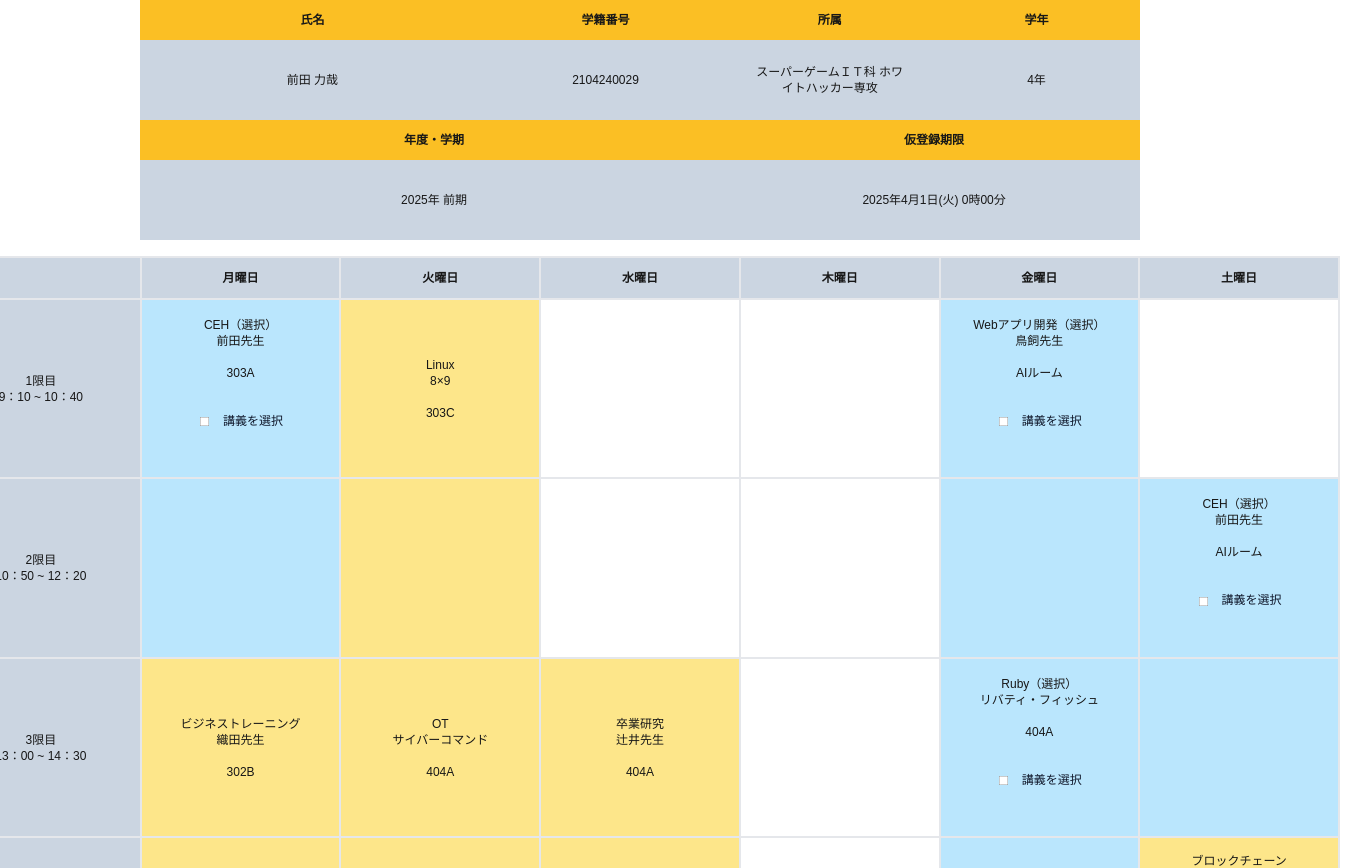
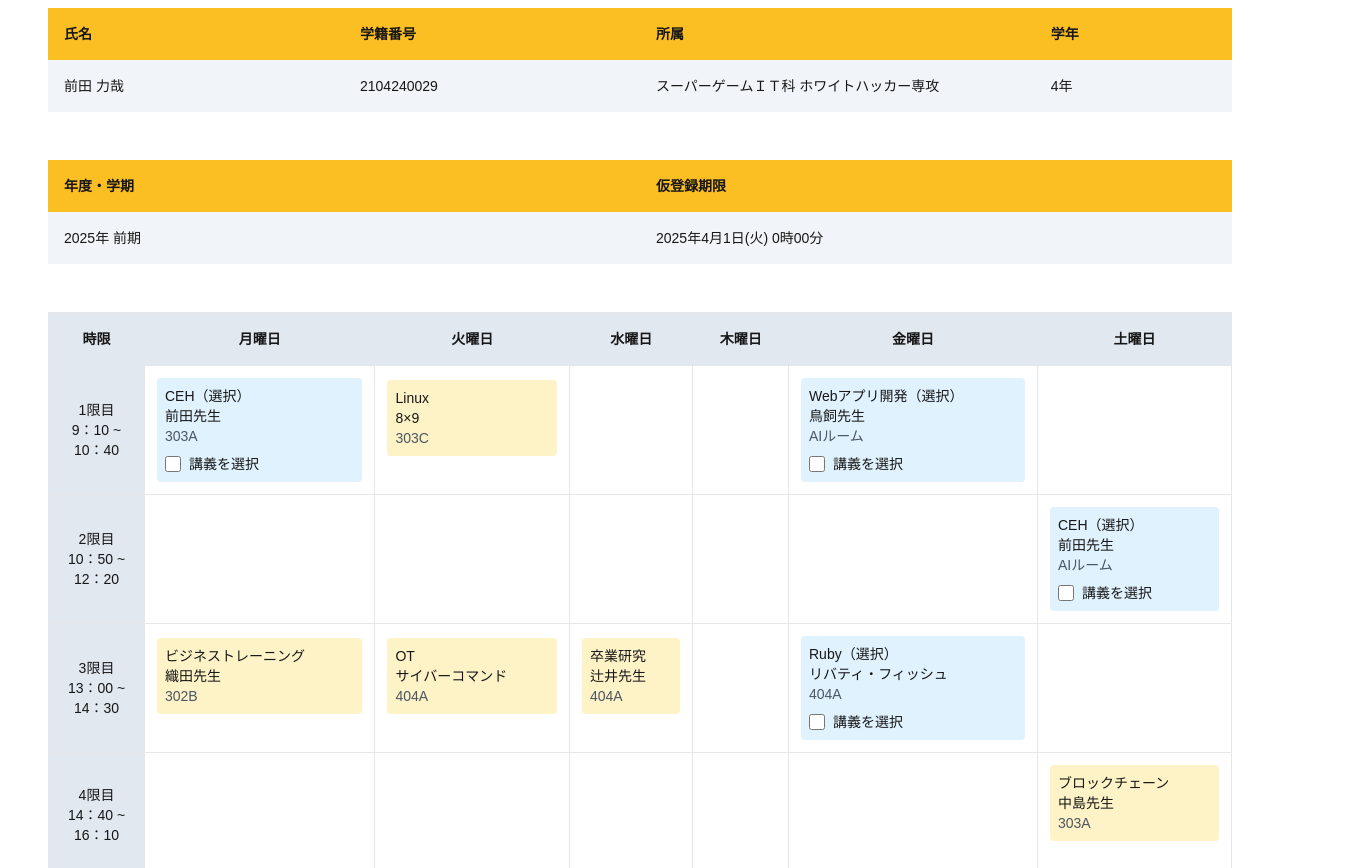
Before and after one commit to rikiyqhks/com-portal-x, a Next.js app: page /course_registration in a window 1280 px wide. Shown: the part 200-1068 px from the top of the page, 1356 px wide, since content can reach past the window. Built offline with nearby package versions, Linux system fonts and the light colour scheme.

Commit message:
履修登録のレスポンシブ対応

```diff
--- a/app/course_registration/page.tsx
+++ b/app/course_registration/page.tsx
@@ -2,214 +2,201 @@
 
 import { NextPage } from 'next'
 import { ChangeEvent, useState } from 'react'
+
+type Course = {
+  name: string
+  teacher?: string
+  room?: string
+  isSelectable?: boolean
+  type?: 'required' | 'elective'
+}
+
+type Schedule = {
+  [key: number]: {
+    [key: number]: Course | null
+  }
+}
+
+const courseSchedule: Schedule = {
+  0: { // 1限目
+    0: { name: 'CEH', teacher: '前田先生', room: '303A', isSelectable: true, type: 'elective' },
+    1: { name: 'Linux', teacher: '8×9', room: '303C', type: 'required' },
+    2: null,
+    3: null,
+    4: { name: 'Webアプリ開発', teacher: '鳥飼先生', room: 'AIルーム', isSelectable: true, type: 'elective' },
+    5: null
+  },
+  1: { // 2限目
+    0: null,
+    1: null,
+    2: null,
+    3: null,
+    4: null,
+    5: { name: 'CEH', teacher: '前田先生', room: 'AIルーム', isSelectable: true, type: 'elective' }
+  },
+  2: { // 3限目
+    0: { name: 'ビジネストレーニング', teacher: '織田先生', room: '302B', type: 'required' },
+    1: { name: 'OT', teacher: 'サイバーコマンド', room: '404A', type: 'required' },
+    2: { name: '卒業研究', teacher: '辻井先生', room: '404A', type: 'required' },
+    3: null,
+    4: { name: 'Ruby', teacher: 'リバティ・フィッシュ', room: '404A', isSelectable: true, type: 'elective' },
+    5: null
+  },
+  3: { // 4限目
+    0: null,
+    1: null,
+    2: null,
+    3: null,
+    4: null,
+    5: { name: 'ブロックチェーン', teacher: '中島先生', room: '303A', type: 'required' }
+  },
+  4: { // 5限目
+    0: null,
+    1: null,
+    2: { name: 'HR', type: 'required' },
+    3: null,
+    4: null,
+    5: null
+  },
+  5: { // 6限目
+    0: null,
+    1: null,
+    2: null,
+    3: null,
+    4: null,
+    5: null
+  }
+}
 
 /**
  * 履修登録ができるページ
  * @returns 履修登録
  */
 const Course_Registration: NextPage = () => {
+  // 履修科目を選択しているか状態管理する配列
+  const [selected, setSelected] = useState<boolean[]>(Array(10).fill(false))
 
-  // 履修科目を選択しているか状態管理する配列
-  const [selected, setSelected] = useState<boolean[]>([false, false, false, false])
+  const renderCourseCell = (course: Course | null, periodIndex: number, dayIndex: number) => {
+    if (!course) return null
+
+    const bgColor = course.type === 'required' ? 'bg-amber-100' : 'bg-sky-100'
+    const selectableIndex = `${periodIndex}-${dayIndex}`
+
+    return (
+      <div className={`${bgColor} p-2 rounded h-full`}>
+        <div className='font-medium'>{course.name}{course.type === 'elective' && '（選択）'}</div>
+        {course.teacher && <div className='text-sm'>{course.teacher}</div>}
+        {course.room && <div className='text-sm text-gray-600'>{course.room}</div>}
+        {course.isSelectable && (
+          <label className='mt-2 flex items-center space-x-2 cursor-pointer'>
+            <input
+              type='checkbox'
+              checked={selected[parseInt(selectableIndex)]}
+              onChange={(e: ChangeEvent<HTMLInputElement>) => {
+                const newSelected = [...selected]
+                newSelected[parseInt(selectableIndex)] = e.target.checked
+                setSelected(newSelected)
+              }}
+              className='form-checkbox h-4 w-4 text-blue-600'
+            />
+            <span className='text-sm'>講義を選択</span>
+          </label>
+        )}
+      </div>
+    )
+  }
 
   // メインコンテンツ
   return (
-    <main className='w-full h-auto flex flex-col justify-center items-center gap-5 py-12'>
-      <section className='flex flex-col justify-center items-center gap-4 px-4 py-2'>
-        <caption className='text-xl md:text-2xl font-thin'>履修登録</caption>
-        <section className='flex flex-col justify-center items-center md:justify-start md:items-start'>
-          {/* テーブルコンテンツ 1つめ */}
-          <table className='w-[1000px] h-[120px] table-fixed text-[9px] md:text-xs text-center'>
+    <main className='min-h-screen w-full p-4 md:p-8 lg:p-12'>
+      <div className='max-w-7xl mx-auto'>
+        <section className='space-y-8'>
+          <h1 className='text-xl md:text-2xl font-thin text-center'>履修登録</h1>
+
+          {/* 学生情報テーブル */}
+          <div className='overflow-x-auto'>
+            <table className='w-full min-w-[640px] mb-4 text-sm'>
               <thead>
                 <tr className='bg-amber-400'>
-                <th className='w-20 px-5 py-1 md:w-40 md:px-7 md:py-3'>氏名</th>
-                <th className='w-20 px-5 py-1 md:w-28 md:px-7 md:py-3'>学籍番号</th>
-                <th className='w-32 px-5 py-1 md:w-24 md:px-7 md:py-3'>所属</th>
-                <th className='w-16 px-5 py-1 md:w-24 md:px-7 md:py-3'>学年</th>
+                  <th className='p-3 md:p-4 text-left w-1/4'>氏名</th>
+                  <th className='p-3 md:p-4 text-left w-1/4'>学籍番号</th>
+                  <th className='p-3 md:p-4 text-left w-1/3'>所属</th>
+                  <th className='p-3 md:p-4 text-left w-1/6'>学年</th>
                 </tr>
               </thead>
               <tbody>
-              <tr className='bg-slate-300'>
-                <td className='px-3 py-1 md:px-7 md:py-3'>前田 力哉</td>
-                <td className='px-3 py-1 md:px-7 md:py-3'>2104240029</td>
-                <td className='px-3 py-1 md:px-7 md:py-3'>スーパーゲームＩＴ科 ホワイトハッカー専攻</td>
-                <td className='px-3 py-1 md:px-7 md:py-3'>4年</td>
+                <tr className='bg-slate-100'>
+                  <td className='p-3 md:p-4'>前田 力哉</td>
+                  <td className='p-3 md:p-4'>2104240029</td>
+                  <td className='p-3 md:p-4'>スーパーゲームＩＴ科 ホワイトハッカー専攻</td>
+                  <td className='p-3 md:p-4'>4年</td>
                 </tr>
               </tbody>
             </table>
-          {/* テーブルコンテンツ 2つめ */}
-          <table className='w-[1000px] h-[120px] table-fixed text-[9px] md:text-xs text-center'>
+          </div>
+
+          {/* 学期情報テーブル */}
+          <div className='overflow-x-auto'>
+            <table className='w-full min-w-[640px] mb-4 text-sm'>
               <thead>
                 <tr className='bg-amber-400'>
-                <th className='w-44 px-3 py-1 md:w-40 md:px-7 md:py-3'>年度・学期</th>
-                <th className='w-44 px-3 py-1 md:w-28 md:px-7 md:py-3'>仮登録期限</th>
+                  <th className='p-3 md:p-4 text-left w-1/2'>年度・学期</th>
+                  <th className='p-3 md:p-4 text-left w-1/2'>仮登録期限</th>
                 </tr>
               </thead>
               <tbody>
-              <tr className='bg-slate-300'>
-                <td className='px-3 py-1 md:px-7 md:py-3'>2025年 前期</td>
-                <td className='px-3 py-1 md:px-7 md:py-3'>2025年4月1日(火) 0時00分</td>
+                <tr className='bg-slate-100'>
+                  <td className='p-3 md:p-4'>2025年 前期</td>
+                  <td className='p-3 md:p-4'>2025年4月1日(火) 0時00分</td>
                 </tr>
               </tbody>
             </table>
-        </section>
-        <section className='flex flex-col overflow-x-scroll md:overflow-x-visible justify-start md:justify-center items-start md:items-center'>
-          {/* テーブルコンテンツ 履修登録 */}
-          <table className='w-[1400px] h-[800px] table-fixed text-[9px] md:text-xs text-center border-2'>
-            <caption className='text-start py-1 md:hidden'>※横スクロールして全体を確認して下さい。</caption>
+          </div>
+
+          {/* コーススケジュールテーブル */}
+          <div className='overflow-x-auto'>
+            <p className='text-sm text-gray-600 mb-2 md:hidden'>※横スクロールして全体を確認して下さい。</p>
+            <table className='w-full min-w-[1000px] text-sm border-collapse'>
               <thead>
-              {/* 1列目 */}
-              <tr className='bg-slate-300 border-2'>
-                <th className='w-24 px-3 py-1 md:w-44 border-2 md:px-7 md:py-3'></th>
-                <th className='w-24 px-3 py-1 md:w-44 border-2 md:px-7 md:py-3'>月曜日</th>
-                <th className='w-24 px-3 py-1 md:w-44 border-2 md:px-7 md:py-3'>火曜日</th>
-                <th className='w-24 px-3 py-1 md:w-44 border-2 md:px-7 md:py-3'>水曜日</th>
-                <th className='w-24 px-3 py-1 md:w-44 border-2 md:px-7 md:py-3'>木曜日</th>
-                <th className='w-24 px-3 py-1 md:w-44 border-2 md:px-7 md:py-3'>金曜日</th>
-                <th className='w-24 px-3 py-1 md:w-44 border-2 md:px-7 md:py-3'>土曜日</th>
+                <tr className='bg-slate-200'>
+                  <th className='border p-3 md:p-4 w-20 md:w-24'>時限</th>
+                  <th className='border p-3 md:p-4'>月曜日</th>
+                  <th className='border p-3 md:p-4'>火曜日</th>
+                  <th className='border p-3 md:p-4'>水曜日</th>
+                  <th className='border p-3 md:p-4'>木曜日</th>
+                  <th className='border p-3 md:p-4'>金曜日</th>
+                  <th className='border p-3 md:p-4'>土曜日</th>
                 </tr>
               </thead>
               <tbody>
-              {/* 2列目 */}
-              <tr className='border-2'>
-                <td className='bg-slate-300 border-2 px-7 py-3'>1限目<br />9：10 ~ 10：40</td>
-                <td className='bg-sky-200 px-7 border-2 py-3'>
-                  CEH（選択）<br />前田先生<br /><br />303A<br />
-                  <span className='inline-block my-5'>
-                    <label htmlFor='ceh-1-checkbox' className='w-full flex md:block flex-col py-3 text-[9px] md:text-xs text-slate-900 cursor-pointer'>
-                      <input
-                        id='ceh-1-checkbox'
-                        type='checkbox'
-                        checked={selected[1]}
-                        className='scale-75 align-middle text-blue-600 bg-slate-300 border-2-slate-300 rounded focus:ring-blue-500 focus:ring-2 cursor-pointer'
-                        // 選択したら状態管理変数に真偽値を代入
-                        onChange={(e: ChangeEvent<HTMLInputElement>) => {
-                          const newSelected = [...selected]
-                          newSelected[1] = e.target.checked
-                          setSelected(newSelected)
-                        }}
-                      />
-                      <span className='ps-1 md:ps-3'>講義を選択</span>
-                    </label>
-                  </span>
+                {[
+                  { time: '1限目', hours: '9：10 ~ 10：40' },
+                  { time: '2限目', hours: '10：50 ~ 12：20' },
+                  { time: '3限目', hours: '13：00 ~ 14：30' },
+                  { time: '4限目', hours: '14：40 ~ 16：10' },
+                  { time: '5限目', hours: '16：20 ~ 17：50' },
+                  { time: '6限目', hours: '18：00 ~ 19：30' }
+                ].map((slot, periodIndex) => (
+                  <tr key={periodIndex} className='border'>
+                    <td className='border bg-slate-200 p-2 md:p-3 text-center'>
+                      <div className='font-medium'>{slot.time}</div>
+                      <div className='text-xs md:text-sm'>{slot.hours}</div>
                     </td>
-                <td className='bg-amber-200 px-7 border-2 py-3'>Linux<br />8×9<br /><br />303C</td>
-                <td className='px-7 border-2 py-3'></td>
-                <td className='px-7 border-2 py-3'></td>
-                <td className='bg-sky-200 px-7 border-2 py-3'>
-                  Webアプリ開発（選択）<br />鳥飼先生<br /><br />AIルーム<br />
-                  <span className='inline-block my-5'>
-                    <label htmlFor='web-app-checkbox' className='w-full flex md:block flex-col py-3 text-[9px] md:text-xs text-slate-900 cursor-pointer'>
-                      <input
-                        id='web-app-checkbox'
-                        type='checkbox'
-                        checked={selected[2]}
-                        className='scale-75 align-middle text-blue-600 bg-slate-300 border-2-slate-300 rounded focus:ring-blue-500 focus:ring-2 cursor-pointer'
-                        // 選択したら状態管理変数に真偽値を代入
-                        onChange={(e: ChangeEvent<HTMLInputElement>) => {
-                          const newSelected = [...selected]
-                          newSelected[2] = e.target.checked
-                          setSelected(newSelected)
-                        }}
-                      />
-                      <span className='ps-3'>講義を選択</span>
-                    </label>
-                  </span>
+                    {[0, 1, 2, 3, 4, 5].map((dayIndex) => (
+                      <td key={dayIndex} className='border p-2 md:p-3'>
+                        <div className='min-h-[100px] flex flex-col justify-between'>
+                          {renderCourseCell(courseSchedule[periodIndex][dayIndex], periodIndex, dayIndex)}
+                        </div>
                       </td>
-                <td className='px-7 border-2 py-3'></td>
+                    ))}
                   </tr>
-              {/* 3列目 */}
-              <tr className='border-2'>
-                <td className='bg-slate-300 border-2 px-7 py-3'>2限目<br />10：50 ~ 12：20</td>
-                <td className='bg-sky-200 px-7 border-2 py-3'></td>
-                <td className='bg-amber-200 px-7 border-2 py-3'></td>
-                <td className='px-7 border-2 py-3'></td>
-                <td className='px-7 border-2 py-3'></td>
-                <td className='bg-sky-200 px-7 border-2 py-3'></td>
-                <td className='bg-sky-200 px-7 border-2 py-3'>
-                  CEH（選択）<br />前田先生<br /><br />AIルーム<br />
-                  <span className='inline-block my-5'>
-                    <label htmlFor='ceh-2-checkbox' className='w-full flex md:block flex-col py-3 text-[9px] md:text-xs text-slate-900 cursor-pointer'>
-                      <input
-                        id='ceh-2-checkbox'
-                        type='checkbox'
-                        checked={selected[3]}
-                        className='scale-75 align-middle text-blue-600 bg-slate-300 border-2-slate-300 rounded focus:ring-blue-500 focus:ring-2 cursor-pointer'
-                        // 選択したら状態管理変数に真偽値を代入
-                        onChange={(e: ChangeEvent<HTMLInputElement>) => {
-                          const newSelected = [...selected]
-                          newSelected[3] = e.target.checked
-                          setSelected(newSelected)
-                        }}
-                      />
-                      <span className='ps-3'>講義を選択</span>
-                    </label>
-                  </span>
-                </td>
-              </tr>
-              {/* 4列目 */}
-              <tr className='border-2'>
-                <td className='bg-slate-300 border-2 px-7 py-3'>3限目<br />13：00 ~ 14：30</td>
-                <td className='bg-amber-200 px-7 border-2 py-3'>ビジネストレーニング<br />織田先生<br /><br />302B</td>
-                <td className='bg-amber-200 px-7 border-2 py-3'>OT<br />サイバーコマンド<br /><br />404A</td>
-                <td className='bg-amber-200 px-7 border-2 py-3'>卒業研究<br />辻井先生<br /><br />404A</td>
-                <td className='px-7 border-2 py-3'></td>
-                <td className='bg-sky-200 px-7 border-2 py-3'>
-                  Ruby（選択）<br />リバティ・フィッシュ<br /><br />404A<br />
-                  <span className='inline-block my-5'>
-                    <label htmlFor='ruby-checkbox' className='w-full flex md:block flex-col py-3 text-[9px] md:text-xs text-slate-900 cursor-pointer'>
-                      <input
-                        id='ruby-checkbox'
-                        type='checkbox'
-                        checked={selected[4]}
-                        className='scale-75 align-middle text-blue-600 bg-slate-300 border-2-slate-300 rounded focus:ring-blue-500 focus:ring-2 cursor-pointer'
-                        // 選択したら状態管理変数に真偽値を代入
-                        onChange={(e: ChangeEvent<HTMLInputElement>) => {
-                          const newSelected = [...selected]
-                          newSelected[4] = e.target.checked
-                          setSelected(newSelected)
-                        }}
-                      />
-                      <span className='ps-3'>講義を選択</span>
-                    </label>
-                  </span>
-                </td>
-                <td className='bg-sky-200 px-7 border-2 py-3'></td>
-              </tr>
-              {/* 5列目 */}
-              <tr className='border-2'>
-                <td className='bg-slate-300 border-2 px-7 py-3'>4限目<br />14：40 ~ 16：10</td>
-                <td className='bg-amber-200 px-7 border-2 py-3'></td>
-                <td className='bg-amber-200 px-7 border-2 py-3'></td>
-                <td className='bg-amber-200 px-7 border-2 py-3'></td>
-                <td className='px-7 border-2 py-3'></td>
-                <td className='bg-sky-200 px-7 border-2 py-3'></td>
-                <td className='bg-amber-200 px-7 border-2 py-3'>ブロックチェーン<br />中島先生<br /><br />303A</td>
-              </tr>
-              {/* 6列目 */}
-              <tr className='border-2'>
-                <td className='bg-slate-300 border-2 px-7 py-3'>5限目<br />16：20 ~ 17：50</td>
-                <td className='px-7 border-2 py-3'></td>
-                <td className='px-7 border-2 py-3'></td>
-                <td className='bg-amber-200 px-7 border-2 py-3'>HR</td>
-                <td className='px-7 border-2 py-3'></td>
-                <td className='px-7 border-2 py-3'></td>
-                <td className='bg-amber-200 px-7 border-2 py-3'></td>
-              </tr>
-              {/* 7列目 */}
-              <tr className='border-2'>
-                <td className='bg-slate-300 border-2 px-7 py-3'>6限目<br />18：00 ~ 19：30</td>
-                <td className='px-7 border-2 py-3'></td>
-                <td className='px-7 border-2 py-3'></td>
-                <td className='px-7 border-2 py-3'></td>
-                <td className='px-7 border-2 py-3'></td>
-                <td className='px-7 border-2 py-3'></td>
-                <td className='px-7 border-2 py-3'></td>
-              </tr>
+                ))}
               </tbody>
             </table>
-        </section>
-        <section className='flex flex-row justify-between items-center gap-20'>
+          </div>
+
+          {/* Action Buttons */}
+          <div className='flex justify-center gap-4 md:gap-8 mt-8'>
             <button
               className='text-xs md:text-sm px-3 md:px-10 py-3 md:py-4 rounded-xl bg-slate-300 hover:bg-slate-300 border-2 border-2-slate-300 duration-200 shadow hover:shadow-md'
               onClick={() => alert('入力したデータを一時保存しました。')}
@@ -222,8 +209,9 @@ const Course_Registration: NextPage = () => {
             >
               提出する
             </button>
+          </div>
         </section>
-      </section>
+      </div>
     </main>
   )
 }
```
Lines whose indentation alone changed are shown as unchanged.
